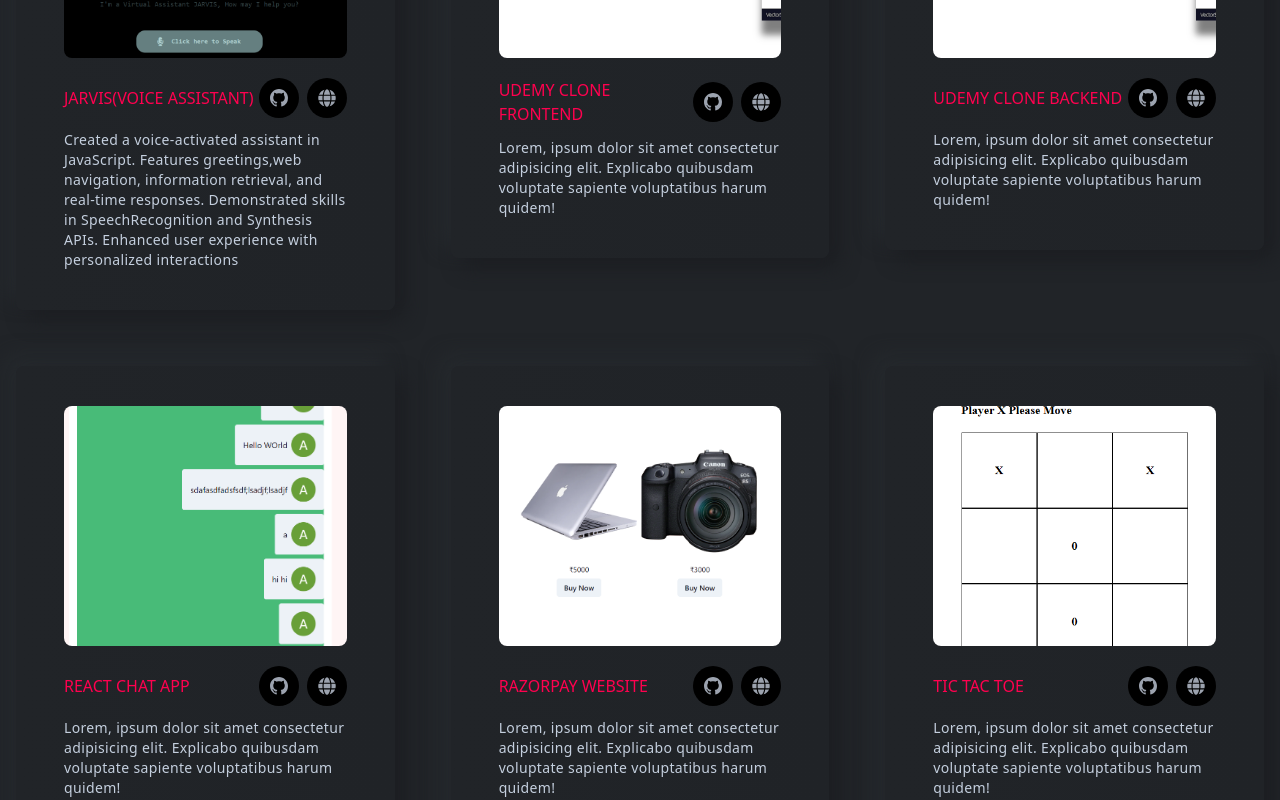
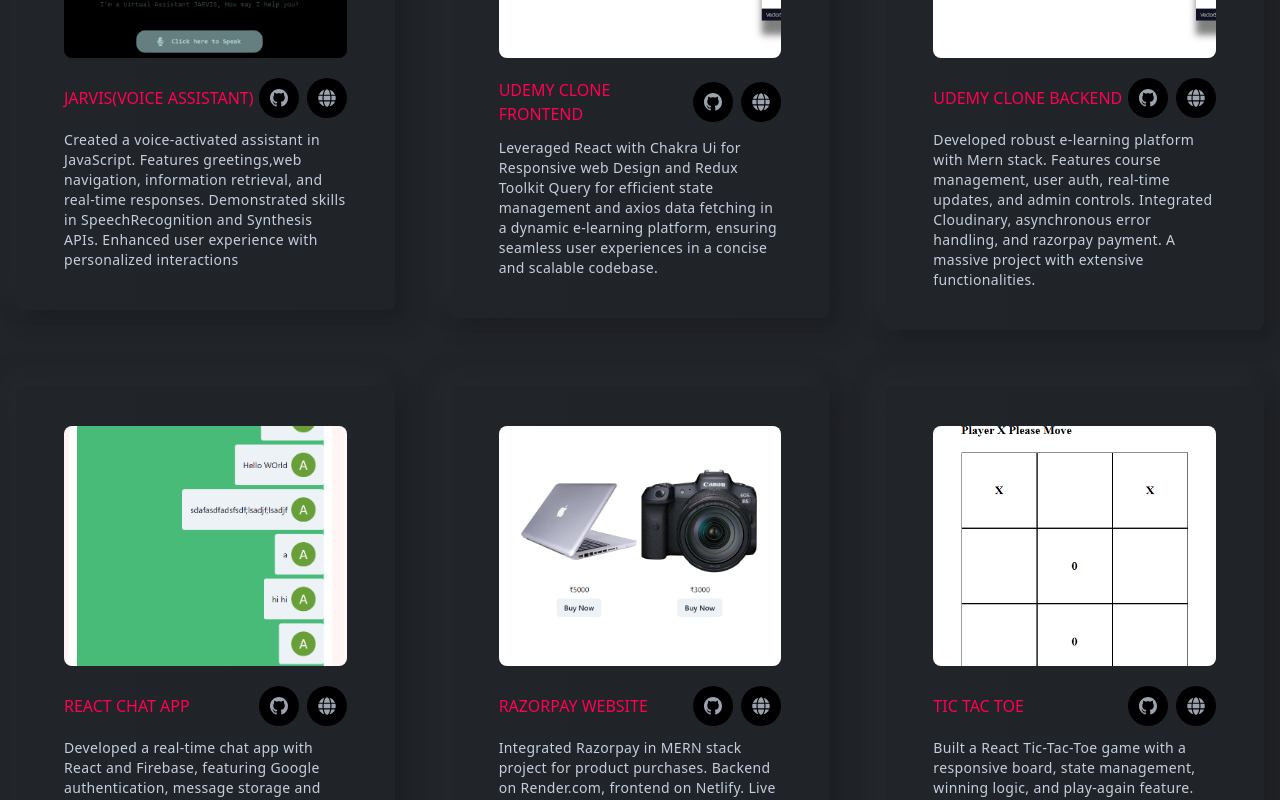
Before and after one commit to Abhishekkumar813209/Portfolio_website, a React (Create React App) app: page / in a window 1280 px wide. Shown: the part 2360-3160 px from the top of the page. Built offline with nearby package versions, Linux system fonts and the light colour scheme.

Commit message:
sixth commit

```diff
--- a/src/components/projects/Projects.js
+++ b/src/components/projects/Projects.js
@@ -24,36 +24,31 @@ const Projects = () => {
         />
         <ProjectsCard
           title="Udemy Clone Frontend"
-          des=" Lorem, ipsum dolor sit amet consectetur adipisicing elit.
-              Explicabo quibusdam voluptate sapiente voluptatibus harum quidem!"
+          des="Leveraged React with Chakra Ui for Responsive web Design and Redux Toolkit Query for efficient state management and axios data fetching in a dynamic e-learning platform, ensuring seamless user experiences in a concise and scalable codebase."
           src={udemy}
           link=""
         />
         <ProjectsCard
           title="Udemy Clone Backend"
-          des=" Lorem, ipsum dolor sit amet consectetur adipisicing elit.
-              Explicabo quibusdam voluptate sapiente voluptatibus harum quidem!"
+          des="Developed robust e-learning platform with Mern stack. Features course management, user auth, real-time updates, and admin controls. Integrated Cloudinary, asynchronous error handling, and razorpay payment. A massive project with extensive functionalities."
           src={udemy}
           link="https://razorpay-backend-zgwh.onrender.com"
         />
         <ProjectsCard
           title="React Chat App"
-          des=" Lorem, ipsum dolor sit amet consectetur adipisicing elit.
-              Explicabo quibusdam voluptate sapiente voluptatibus harum quidem!"
+          des="Developed a real-time chat app with React and Firebase, featuring Google authentication, message storage and logout Functionality, and dynamic UI updates. Utilized Chakra UI for a sleek interface."
           src={chat}
           link="https://chat-app-gilt-five.vercel.app/"
         />
         <ProjectsCard
           title="Razorpay Website"
-          des=" Lorem, ipsum dolor sit amet consectetur adipisicing elit.
-              Explicabo quibusdam voluptate sapiente voluptatibus harum quidem!"
+          des="Integrated Razorpay in MERN stack project for product purchases. Backend on Render.com, frontend on Netlify. Live demo: Below. Accepts payments using Razorpay payment gateway , Try to use demo debit card numbers from razorpay test card website"
           src={razorpay}
           link="https://remarkable-flan-4bbf59.netlify.app"
         />
         <ProjectsCard
           title="Tic Tac Toe"
-          des=" Lorem, ipsum dolor sit amet consectetur adipisicing elit.
-              Explicabo quibusdam voluptate sapiente voluptatibus harum quidem!"
+          des="Built a React Tic-Tac-Toe game with a responsive board, state management, winning logic, and play-again feature. Modular components, like squares and player cards, elevate the UI, complemented by customizable icons for a visually engaging"
           src={Tictac}
           link="https://tic-tac-toe-murex-two.vercel.app/"
         />
```
